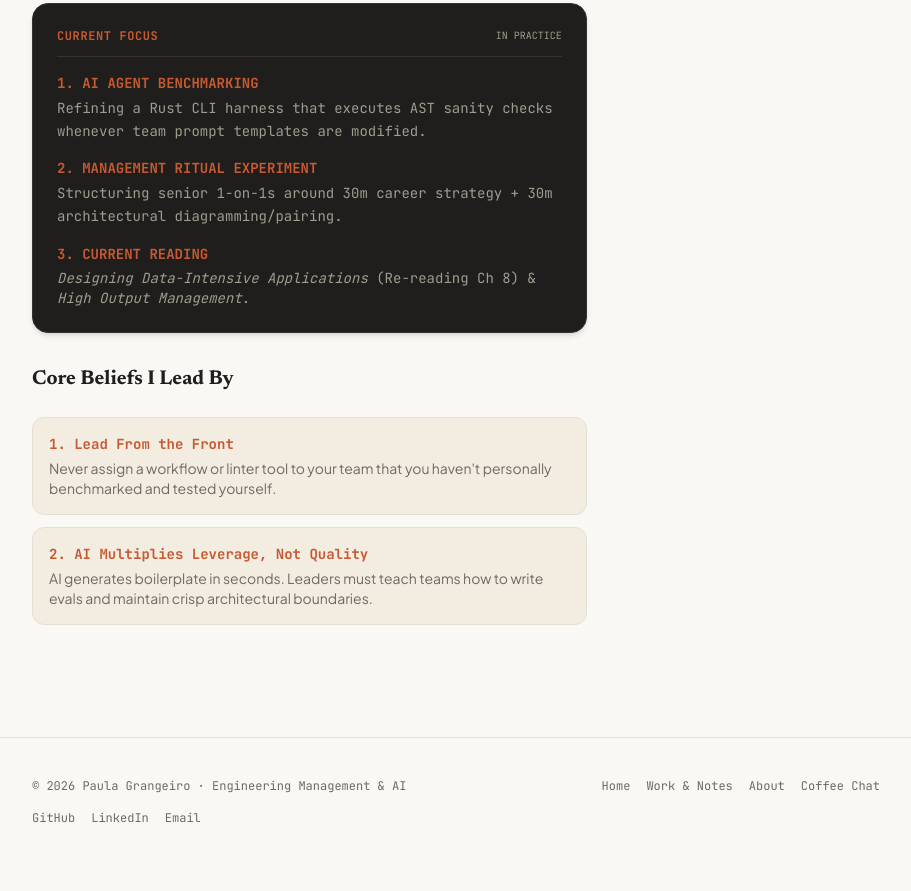
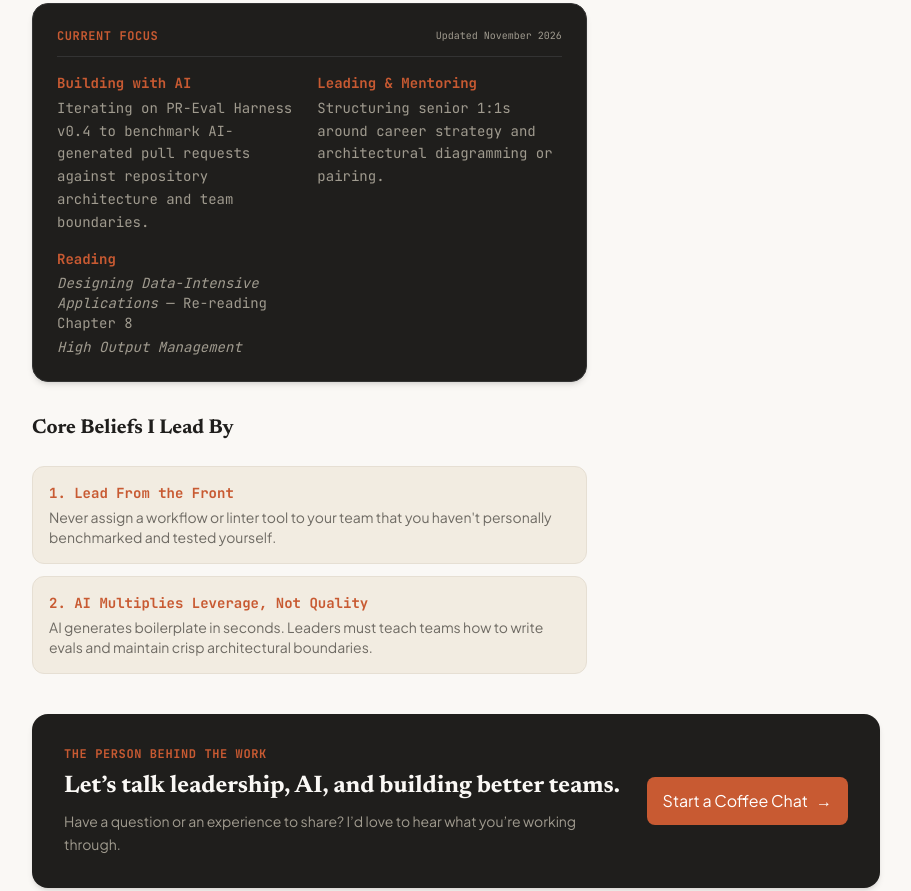
Before and after one commit to pgrangeiro/personal-site-2026, an Astro site: page /about in a window 1280 px wide. Shown: the part 585-1476 px from the top of the page, without its empty margins (184-1095 px from the left). Before the commit the page ends 1451 px from the top, so only its background shows below. Built offline with nearby package versions, Linux system fonts and the light colour scheme; Astro itself is replaced by a stand-in of ours.

Commit message:
Implement about section

```diff
--- /dev/null
+++ b/src/data/currentFocus.ts
@@ -0,0 +1,18 @@
+type ReadingItem = {
+  title: string;
+  note?: string;
+};
+
+const reading: ReadingItem[] = [
+  { title: 'Designing Data-Intensive Applications', note: 'Re-reading Chapter 8' },
+  { title: 'High Output Management' },
+];
+
+export const currentFocus = {
+  updatedAt: '2026-11-23',
+  buildingWithAI:
+    'Iterating on PR-Eval Harness v0.4 to benchmark AI-generated pull requests against repository architecture and team boundaries.',
+  leadingAndMentoring:
+    'Structuring senior 1:1s around career strategy and architectural diagramming or pairing.',
+  reading,
+} as const;
--- a/src/pages/about.astro
+++ b/src/pages/about.astro
@@ -1,5 +1,13 @@
 ---
 import BaseLayout from '../layouts/BaseLayout.astro';
+import { currentFocus } from '../data/currentFocus';
+
+const updatedDate = new Date(`${currentFocus.updatedAt}T00:00:00Z`);
+const updatedMonth = new Intl.DateTimeFormat('en-US', {
+  month: 'long',
+  year: 'numeric',
+  timeZone: 'UTC',
+}).format(updatedDate);
 ---
 
 <BaseLayout
@@ -30,26 +38,28 @@ import BaseLayout from '../layouts/BaseLayout.astro';
             <h2 class="font-mono text-xs font-bold uppercase tracking-wider text-terracotta" id="current-focus">
               Current Focus
             </h2>
-            <span class="font-mono text-[10px] text-muted-light">IN PRACTICE</span>
+            <time class="font-mono text-[10px] text-muted-light" datetime={currentFocus.updatedAt}>
+              Updated {updatedMonth}
+            </time>
           </div>
-          <div class="space-y-4 font-mono text-xs text-sand sm:text-sm">
-            <div>
-              <h3 class="mb-1 font-bold text-terracotta">1. AI AGENT BENCHMARKING</h3>
-              <p class="leading-relaxed text-muted-light">
-                Refining a Rust CLI harness that executes AST sanity checks whenever team prompt templates are modified.
-              </p>
+          <div class="grid gap-4 font-mono text-xs text-sand sm:grid-cols-2 sm:text-sm">
+            <div class="space-y-1">
+              <h3 class="font-bold text-terracotta">Building with AI</h3>
+              <p class="leading-relaxed text-muted-light">{currentFocus.buildingWithAI}</p>
             </div>
-            <div>
-              <h3 class="mb-1 font-bold text-terracotta">2. MANAGEMENT RITUAL EXPERIMENT</h3>
-              <p class="leading-relaxed text-muted-light">
-                Structuring senior 1-on-1s around 30m career strategy + 30m architectural diagramming/pairing.
-              </p>
+            <div class="space-y-1">
+              <h3 class="font-bold text-terracotta">Leading &amp; Mentoring</h3>
+              <p class="leading-relaxed text-muted-light">{currentFocus.leadingAndMentoring}</p>
             </div>
-            <div>
-              <h3 class="mb-1 font-bold text-terracotta">3. CURRENT READING</h3>
-              <p class="text-muted-light">
-                <em>Designing Data-Intensive Applications</em> (Re-reading Ch 8) & <em>High Output Management</em>.
-              </p>
+            <div class="space-y-1">
+              <h3 class="font-bold text-terracotta">Reading</h3>
+              <ul class="space-y-1 text-muted-light">
+                {currentFocus.reading.map(({ title, note }) => (
+                  <li>
+                    <em>{title}</em>{note && <> — {note}</>}
+                  </li>
+                ))}
+              </ul>
             </div>
           </div>
         </section>
@@ -86,15 +96,32 @@ import BaseLayout from '../layouts/BaseLayout.astro';
             X (@paulagrangeiro)
           </a>
         </nav>
-        <button
-          class="w-full rounded-lg bg-terracotta px-4 py-2.5 font-mono text-xs font-semibold text-white transition-colors hover:bg-[#B24D28]"
-          data-contact-intent="hello"
-          data-open-contact
-          type="button"
-        >
-          Start a Coffee Chat
-        </button>
       </aside>
     </div>
+
+    <section
+      aria-labelledby="coffee-chat-heading"
+      class="flex flex-col gap-5 rounded-2xl bg-ink p-6 text-paper shadow-md sm:flex-row sm:items-center sm:justify-between sm:p-8"
+    >
+      <div class="max-w-2xl space-y-2">
+        <p class="font-mono text-xs font-bold uppercase tracking-wider text-terracotta">
+          THE PERSON BEHIND THE WORK
+        </p>
+        <h2 class="font-editorial text-2xl font-bold" id="coffee-chat-heading">
+          Let’s talk leadership, AI, and building better teams.
+        </h2>
+        <p class="text-sm leading-relaxed text-muted-light">
+          Have a question or an experience to share? I’d love to hear what you’re working through.
+        </p>
+      </div>
+      <button
+        class="inline-flex shrink-0 items-center justify-center rounded-lg bg-terracotta px-4 py-3 font-mono text-xs font-semibold text-white transition-colors hover:bg-[#B24D28]"
+        data-contact-intent="hello"
+        data-open-contact
+        type="button"
+      >
+        Start a Coffee Chat <span aria-hidden="true" class="ml-2">→</span>
+      </button>
+    </section>
   </div>
 </BaseLayout>
```
Also changed, not shown: README.md.
